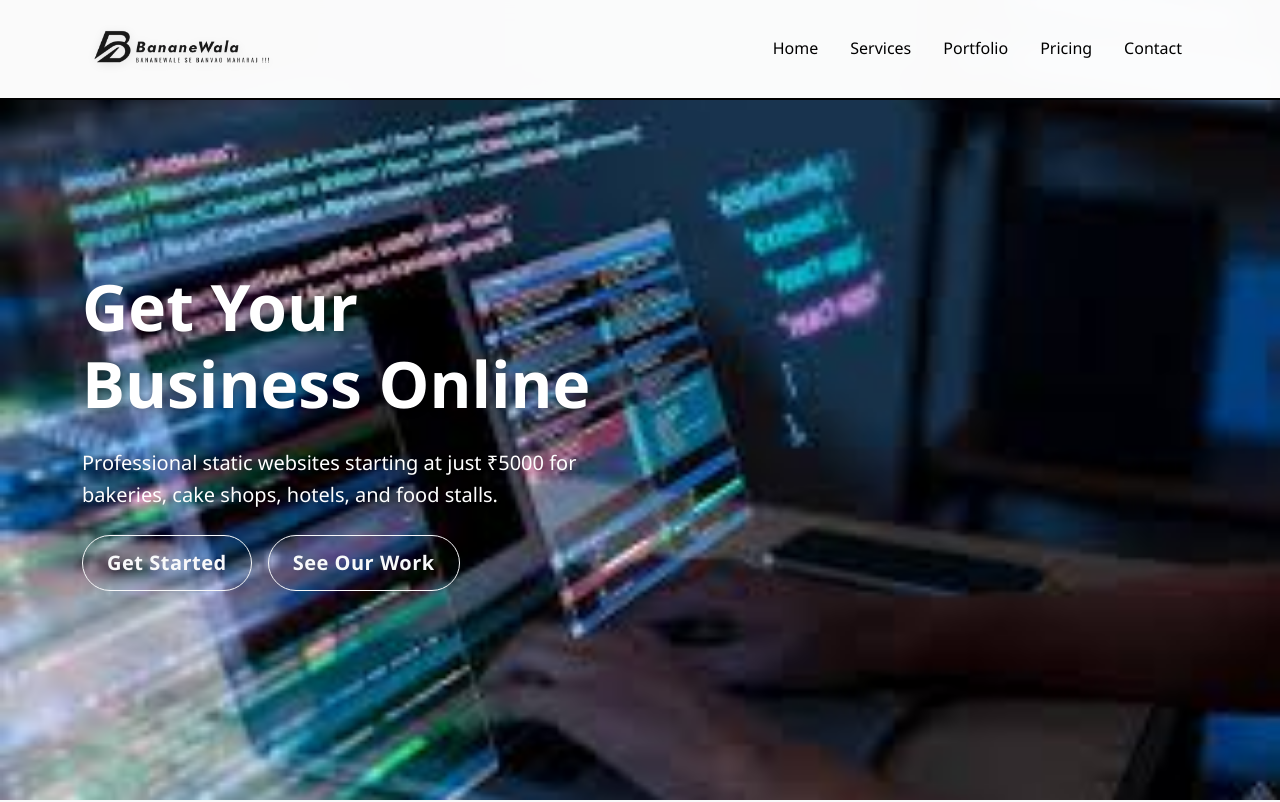
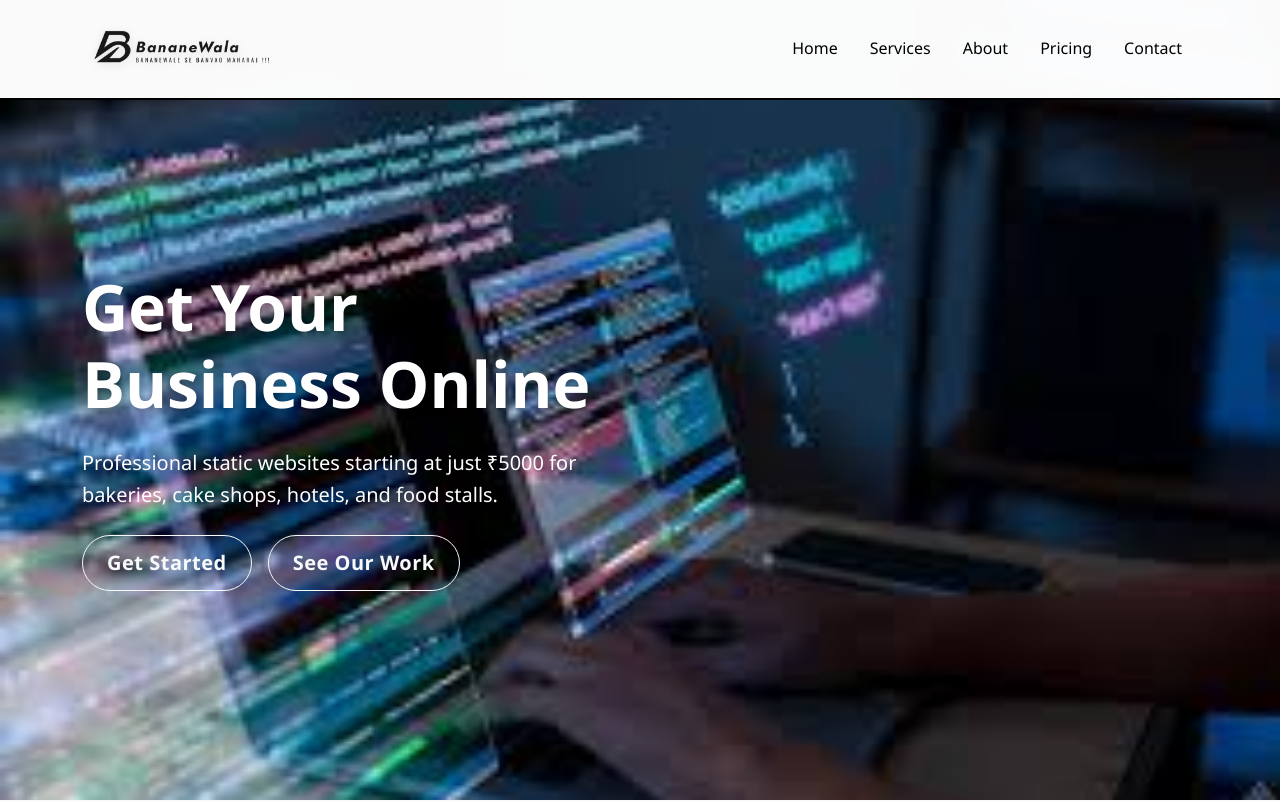
Before and after one commit to promtfaiz/BananeWala, a plain HTML site: page index.html in a window 1280 px wide. Shown: the top 802 px of the page. Drawn offline with nearby package versions, Linux system fonts and the light colour scheme; files whose address does not match are found by name.

Commit message:
Update index.html

```diff
--- a/index.html
+++ b/index.html
@@ -70,7 +70,7 @@
                         <a class="nav-link" href="#services">Services</a>
                     </li>
                     <li class="nav-item">
-                        <a class="nav-link" href="#portfolio">Portfolio</a>
+                        <a class="nav-link" href="about-us.html">About</a>
                     </li>
                     <li class="nav-item">
                         <a class="nav-link" href="#pricing">Pricing</a>
```
